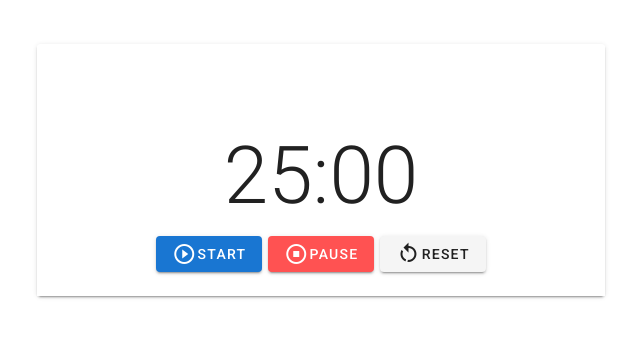
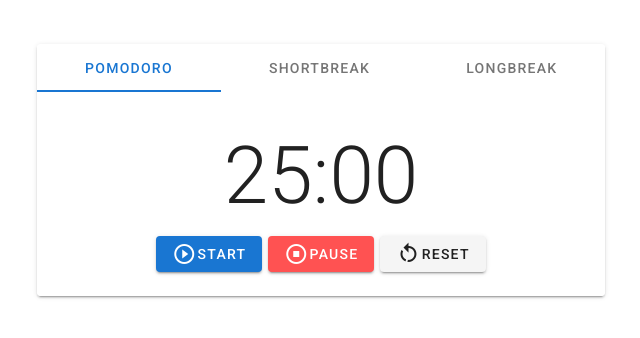
Before and after one commit to waledagne/PomodoroFocus, a Vue app: page / in a window 1280 px wide. Shown: the top 338 px of the page, without its empty margins (319-959 px from the left). Built offline with nearby package versions, Linux system fonts and the light colour scheme.

Commit message:
longBreak and shortBreak added

```diff
--- a/src/components/Pomo.vue
+++ b/src/components/Pomo.vue
@@ -1,12 +1,11 @@
 <template>
     <v-card class="mt-8">
-        <v-tabs @change = "changeTabs" v-model="currentTimer" grow>
-            <v-tab v-for="tab in tabTitles" :key="tab">
-                {{ tab }}
+        <v-tabs @change = "changeTimerTabs" v-model="currentTimer" grow>
+            <v-tab v-for="timer in timers" :key="timer.name">
+                {{ timer.name }}
             </v-tab>
-           <v-tabs-items v-model="timerType">
-      <v-tab-item>
-        <v-card
+                 </v-tabs>
+            <v-card
           color="basil"
           class="pa-6
           d-flex flex-column justify-center align-center"
@@ -23,15 +22,12 @@
                 <v-icon>mdi-stop-circle-outline</v-icon>
                 Pause
                 </v-btn>
-            <v-btn left @click="reset" :disabled="isRunning">
+            <v-btn left @click="reset(timers[currentTimer].minutes)" :disabled="isRunning">
                 <v-icon>mdi-restart</v-icon>
                 Reset
                 </v-btn>
        </div>
         </v-card>
-      </v-tab-item>
-    </v-tabs-items>
-        </v-tabs>
     </v-card>
 </template>
 
@@ -95,11 +91,13 @@ export default {
             clearInterval(this.timer)
         },
 
-        reset(){
+        reset(minutes){
             this.pause,
-            this.totalSeconds = 25 * 60
+            this.totalSeconds = minutes * 60
         },
-        changeTabs (){
+        changeTimerTabs (num){
+            this.currentTimer = num
+            this.reset(this.timers[num].minutes)
 
         }
     }
```
